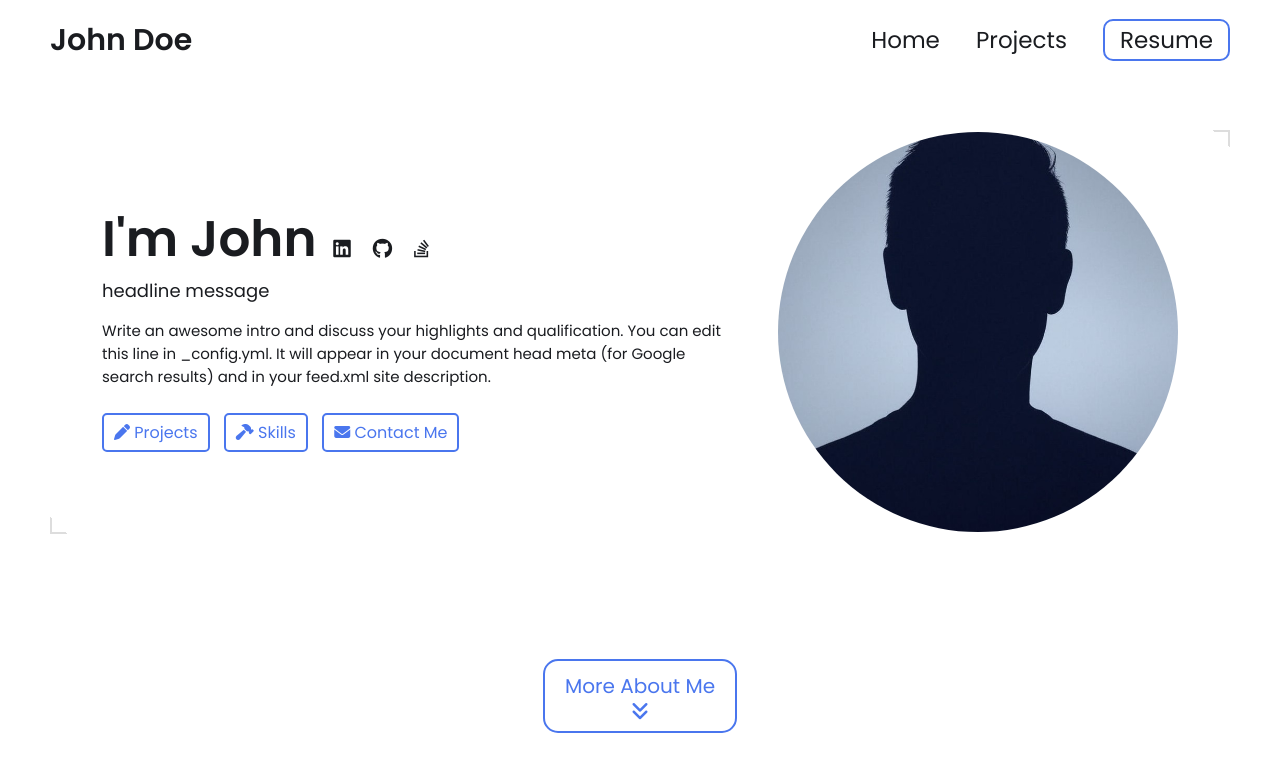
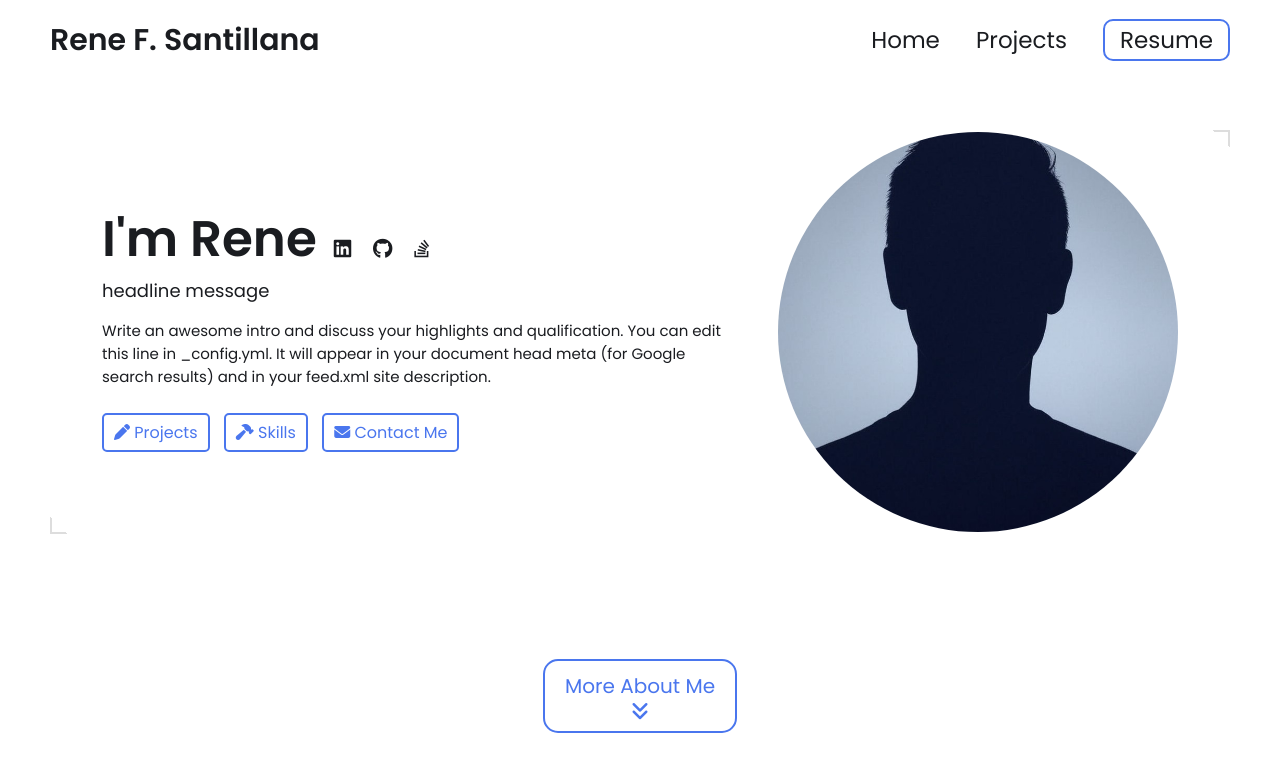
Before and after one commit to rfsantill/rfsantill.github.io, a Jekyll site: the page built from index.html, in a window 1280 px wide and 900 px high. Shown: the top 772 px of the window. Built offline with Jekyll 4.4.1, drawn with Linux system fonts in a browser that asks for light colours.

Commit message:
Update _config.yml
Small Changes to test website configuration

```diff
--- a/_config.yml
+++ b/_config.yml
@@ -7,12 +7,12 @@
 
 # Main Page Setup
 
-title: John Doe's Portfolio # This is what shows up in the tab of the browser
+title: Rene Santillana's Portfolio # This is what shows up in the tab of the browser
 
 
 
 # Hero Section
-name: John Doe
+name: Rene F. Santillana
 headline: headline message
 description: >- # dont remove this line. this will ignore all new lines until the next section
   Write an awesome intro and discuss your highlights and qualification. You can edit this
@@ -31,7 +31,7 @@ resume-url: https://drive.google.com/file/d/13Z3duVzh-gguPU5r03oJVEE6rV9rd3DS/vi
 # Set up external links - this will show up as small icons next to your name.
 
 external-links:    # input only your own url slug. The icons with missing entries will not appear.
-  linkedin: test    # https://www.linkedin.com/in/{your url slug}
+  linkedin: https://www.linkedin.com/in/rene-santillana/    # https://www.linkedin.com/in/{your url slug}
   github: leea12    # https://github.com/{your url slug}
   stackoverflow: test      # https://stackoverflow.com/users/{your url slug}
   medium:            # https://medium.com/@{your url slug}
```
